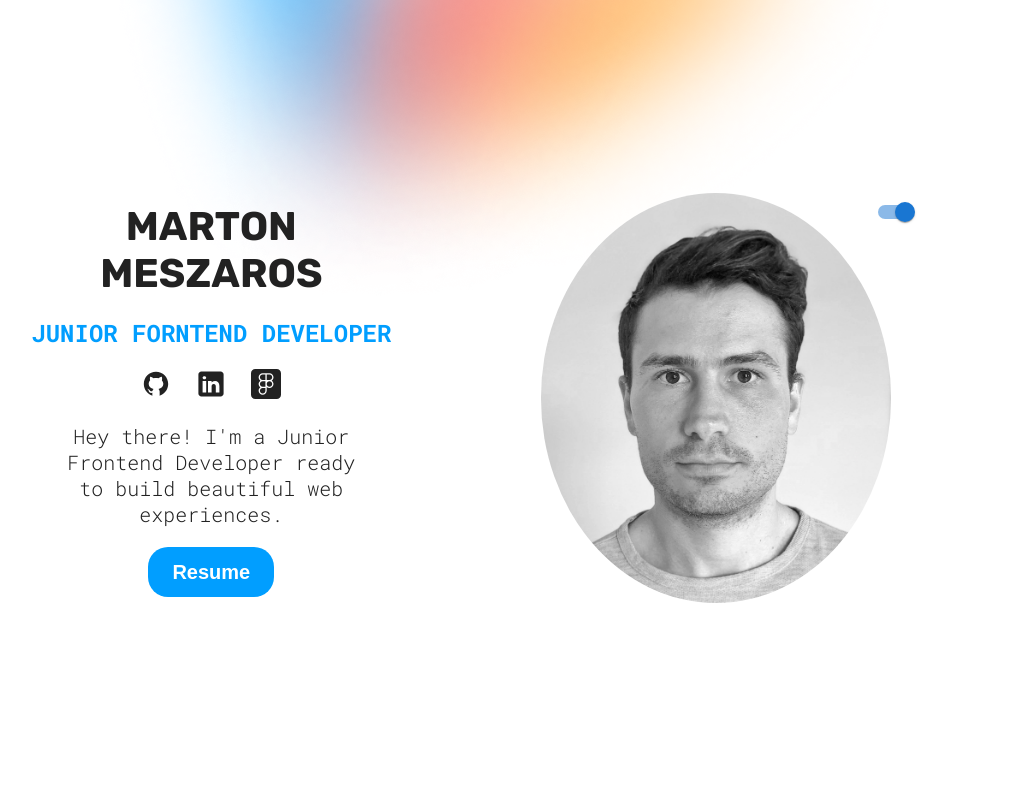
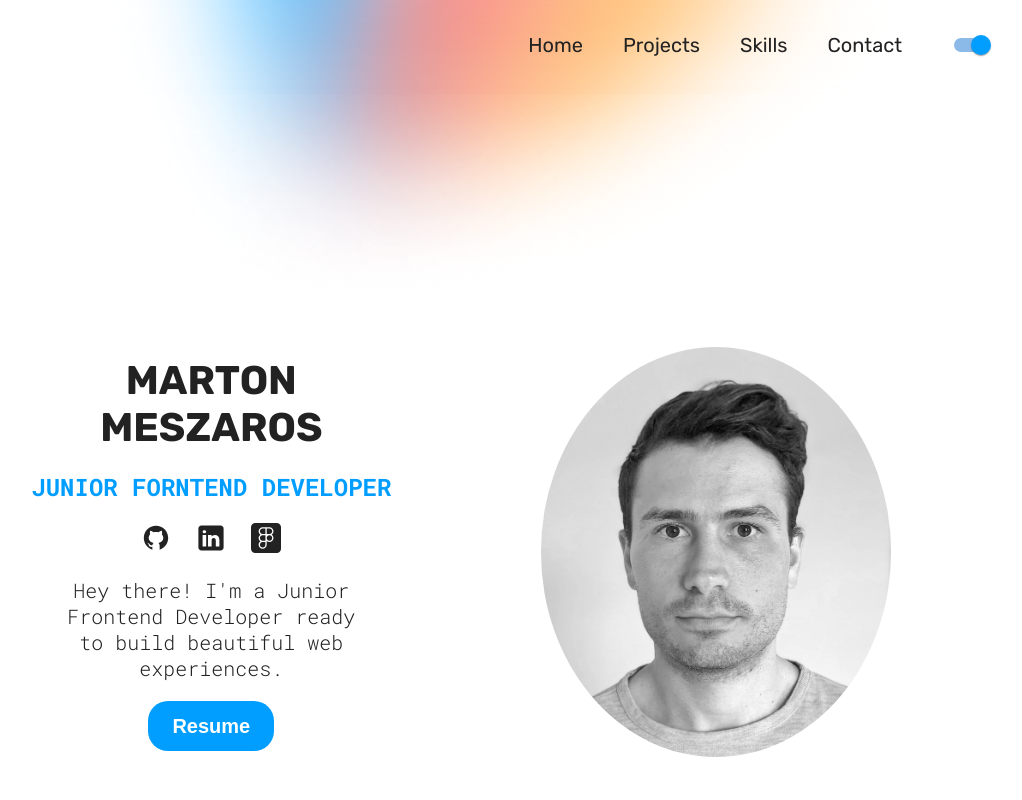
Before and after one commit to mmmarciii/portfolio, a React (Vite) app: page / in a window 1280 px wide. Shown: the top 800 px of the page, without its empty margins (179-1201 px from the left). Built offline with nearby package versions, Linux system fonts and the light colour scheme.

Commit message:
Some design changes, add Navmenu

```diff
--- a/index.html
+++ b/index.html
@@ -11,7 +11,6 @@
   </head>
   <body>
     <div id="root"></div>
-    <div id="footer"></div>
     <script type="module" src="/src/main.jsx"></script>
   </body>
 </html>
--- a/package.json
+++ b/package.json
@@ -14,8 +14,10 @@
     "@emotion/styled": "^11.14.1",
     "@formspree/react": "^3.0.0",
     "@mui/material": "^7.3.4",
+    "hamburger-react": "^2.5.2",
     "react": "^19.1.1",
-    "react-dom": "^19.1.1"
+    "react-dom": "^19.1.1",
+    "react-scroll": "^1.9.3"
   },
   "devDependencies": {
     "@eslint/js": "^9.36.0",
--- a/src/App.css
+++ b/src/App.css
@@ -7,6 +7,7 @@
   --heading-color: #019EFF;
   --form-text-color: #555;
   --footer-text-color: #888;
+  --box-shadow-color: #c9c9c9;
 }
 
 [data-theme='dark'] {
@@ -18,6 +19,7 @@
   --text-color: #fff;
   --form-text-color: #fff;
   --footer-text-color: #bbb;
+  --box-shadow-color: #222;
 }
 
 body {
@@ -51,9 +53,6 @@ h2, h3, p {
 h2{
   color: var(--heading-color);
 }
-h2{
-
-}
 
 h1, h2{
   text-transform: uppercase;
@@ -72,7 +71,6 @@ p{
   font-size: 16px;
   font-weight: 300;
 }
-
 .sectionTitle {
   margin-bottom: 30px;
 }
@@ -82,9 +80,6 @@ p{
 }
 
 @media(width >= 800px) {
-  #root{
-    gap: 100px;
-  }
   h1 {
     font-size: 40px;
   }
@@ -100,9 +95,6 @@ p{
 }
 
 @media(width >= 1400px) {
-  #root{
-    gap: 200px;
-  }
   h1 {
     font-size: 48px;
   }
--- a/src/App.jsx
+++ b/src/App.jsx
@@ -1,5 +1,6 @@
 import './App.css';
 
+import Navbar from './sections/Navbar/Navbar'
 import Hero from './sections/Hero/Hero';
 import Projects from './sections/Projects/Projects';
 import Skills from './sections/Skills/Skills';
@@ -9,6 +10,7 @@ import Footer from './sections/Footer/Footer';
 function App() {
   return (
     <>
+      <Navbar />
       <Hero />
       <Projects />
       <Skills />
--- a/src/sections/Contact/ContactStyles.module.css
+++ b/src/sections/Contact/ContactStyles.module.css
@@ -2,6 +2,7 @@
     display: flex;
     flex-direction: column;
     text-align: center;
+
 }
 
 form {
--- a/src/sections/Hero/Hero.jsx
+++ b/src/sections/Hero/Hero.jsx
@@ -1,7 +1,5 @@
 import styles from  './HeroStyles.module.css';
 import profileImg from '../../assets/martonmeszaros.jpg';
-import sun from '../../assets/sun.svg'
-import moon from '../../assets/moon.svg'
 import figmaLight from '../../assets/figma-light.svg';
 import figmaDark from '../../assets/figma-dark.svg';
 import githubLight from '../../assets/github-light.svg';
@@ -10,10 +8,10 @@ import linkedinLight from '../../assets/linkedin-light.svg';
 import linkedinDark from '../../assets/linkedin-dark.svg';
 import CV from'../../assets/Resume_Marton_Meszaros_EN.pdf';
 import { useTheme } from '../../Common/ThemeContext';
-import Switch from '@mui/material/Switch';
+
 
 function Hero() {
-    const { theme, toggleTheme } = useTheme();
+    const { theme } = useTheme();
 
     const figmaIcon = theme === 'light' ? figmaLight : figmaDark;
     const githubIcon = theme === 'light' ? githubLight : githubDark;
@@ -26,9 +24,6 @@ function Hero() {
             src={profileImg}
             alt="Profile picture of Marton Meszaros"
         />
-        <div className={styles.colorMode}>
-             <Switch onChange={toggleTheme} defaultChecked />
-        </div>
 
     </div>
     <div className={styles.info}>
--- /dev/null
+++ b/src/sections/Navbar/Navbar.jsx
@@ -0,0 +1,48 @@
+import styles from './NavbarStyles.module.css';
+import { useTheme } from '../../Common/ThemeContext';
+import Switch from '@mui/material/Switch';
+import { Link } from 'react-scroll';
+
+function Navbar() {
+    const { toggleTheme } = useTheme();
+  return (
+    <nav className={styles.container}>
+        <div className={styles.navbarCenter}>
+            <nav>
+                <div className={styles.navMenu}>
+                    <ul className={styles.navLinks}>
+                        <li>
+                            <Link to="hero" smooth={true} offset={-120} duration={640}>Home</Link>
+                        </li>
+                        <li>
+                            <Link to="projects" smooth={true} offset={-120} duration={640}>Projects</Link>
+                        </li>
+                        <li>
+                            <Link to="skills" smooth={true} offset={-120} duration={640}>Skills</Link>
+                        </li>
+                        <li>
+                            <Link to="contact" smooth={true} offset={-120} duration={640}>Contact</Link>
+                        </li>
+                        <li>
+                            <div className={styles.colorMode}>
+                                <Switch sx={{
+                                    '& .MuiSwitch-thumb': {
+                                        backgroundColor: 'var(--btn-color)',
+                                    },
+                                    '& .MuiSwitch-track': {
+                                        backgroundColor: 'var(--btn-color)',
+                                        opacity: 0.38,
+                                    },
+                                }}
+                                onChange={toggleTheme} defaultChecked />
+                            </div>
+                        </li>
+                    </ul>
+                </div>
+            </nav>
+        </div>
+    </nav>
+  )
+}
+
+export default Navbar
--- /dev/null
+++ b/src/sections/Navbar/NavbarStyles.module.css
@@ -0,0 +1,53 @@
+.container {
+    color: #222;
+    z-index: 999;
+    position: sticky;
+    top: 0;
+    backdrop-filter: blur(16px);
+}
+
+.navbarCenter{
+    display: flex;
+    align-items: center;
+    justify-content: right;
+    height: 100%;
+}
+
+.navbarCenter ul{
+    display: flex;
+    align-items: center;
+}
+
+.navbarCenter ul li {
+  list-style-type: none;
+  font-family: 'Rubik', sans-serif;
+  font-size: 20px;
+  font-weight: 400;
+  color: var(--text-color);
+  cursor: pointer;
+  border-bottom: 4px solid rgb(255, 255, 255, 0.0);
+}
+
+.navbarCenter ul li:last-child:hover {
+  border-bottom: 4px solid rgb(255, 255, 255, 0.0);
+}
+
+.navbarCenter ul li:hover {
+  border-bottom: 4px solid var(--btn-color);
+  color: var(--btn-color);
+}
+
+.navbarCenter ul li:active {
+  color: var(--btn-color);
+  border-bottom: 4px solid var(--btn-color);
+}
+.container .navbarCenter ul li{
+  padding: 10px;
+  margin: 0 10px;
+}
+
+@media ( max-width: 800px) {
+  .navbarCenter ul li{
+      font-size: 16px;
+  }
+}
--- a/src/sections/Projects/ProjectsStyles.module.css
+++ b/src/sections/Projects/ProjectsStyles.module.css
@@ -7,7 +7,10 @@
         max-width: 250px;
         align-self: center;
         background-color: var(--project-card-bg);
+        backdrop-filter: blur(16px);
         border-radius: 20px;
+        -webkit-box-shadow: 0px 0px 8px 0px var(--box-shadow-color);
+        box-shadow: 0px 0px 8px 0px var(--box-shadow-color);
     }
 
     a {
```
Also changed, not shown: src/sections/Skills/SkillsStyles.module.css (line endings or trailing spaces), 1 other file (tests, documents, lock files or other folders).
